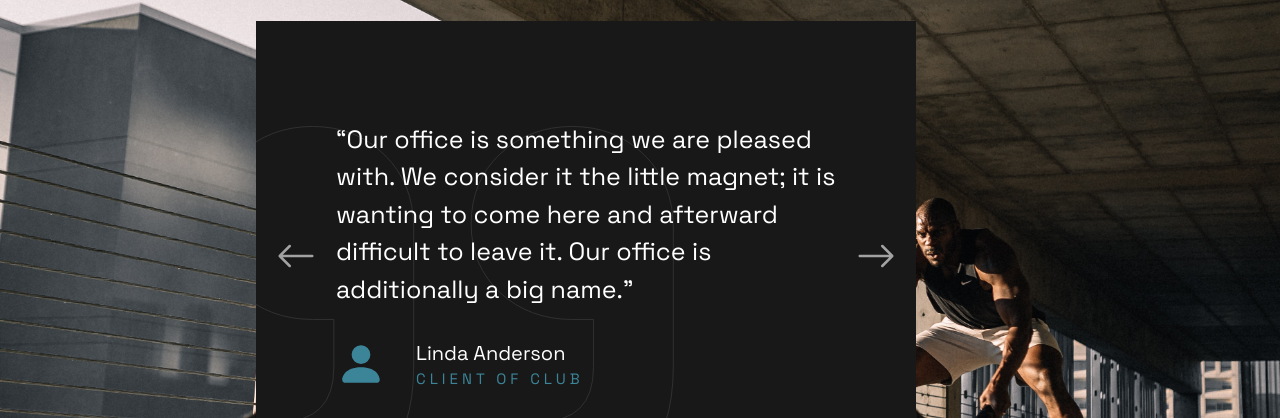
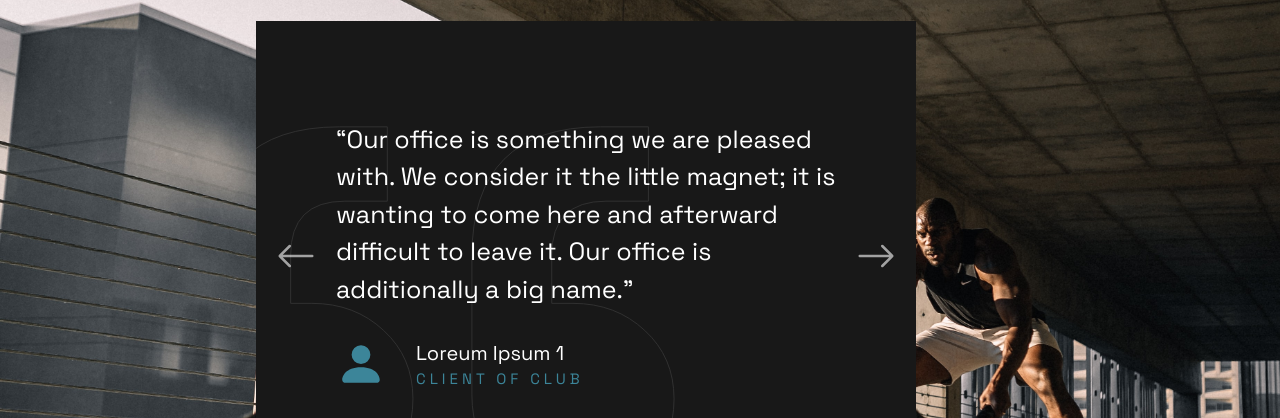
Before and after one commit to fitwithwe/fitwithwe, a React (Vite) app: page /home in a window 1280 px wide. Shown: the part 1460-1878 px from the top of the page. Built offline with nearby package versions, Linux system fonts and the light colour scheme.

Commit message:
vercel json header

```diff
--- a/src/pages/Home/components/Testimonial.tsx
+++ b/src/pages/Home/components/Testimonial.tsx
@@ -1,8 +1,34 @@
 import { ArrowBackIcon, ArrowForwardIcon } from "@chakra-ui/icons";
 import { Flex, Text, Image } from "@chakra-ui/react";
+import React from "react";
 import { BsArrowLeft, BsArrowRight, BsFillPersonFill } from "react-icons/bs";
 
+const items = {
+    1: {
+        name: 'Loreum Ipsum 1',
+        msg: 'Our office is something we are pleased with. We consider it the little magnet; it is wanting to come here and afterward difficult to leave it. Our office is additionally a big name.'
+    },
+    2: {
+        name: 'Loreum Ipsum 2',
+        msg: "Lorem Ipsum is simply dummy text of the printing and typesetting industry. Lorem Ipsum has been the industry's standard dummy text ever since the 1500s, when an unknown printer took a galley of type and scrambled it to make a type specimen book."
+    },
+    3: {
+        name: 'Loreum Ipsum 3',
+        msg: 'It is a long established fact that a reader will be distracted by the readable content of a page when looking at its layout. The point of using Lorem Ipsum is that it has a more-or-less normal distribution of letters'
+    }
+}
+
 export default function Testimonial() {
+    const length = 3
+    const [itemNum, setItemNum] = React.useState(1)
+    const next = () => {
+        if (itemNum + 1 <= length)
+            setItemNum(itemNum + 1)
+    }
+    const prev = () => {
+        if (itemNum - 1 > 0)
+            setItemNum(itemNum - 1)
+    }
     return (
         <Flex w='100%' direction={'column'} maxH='80vh' overflow={'hidden'} position='relative'>
             <Flex w='100%' display={{ base: 'none', md: 'inherit' }}>
@@ -21,7 +47,7 @@ export default function Testimonial() {
                 justifyContent='space-between'
                 alignItems='center'
                 px='20px'
-                py={{base:'80px',md:'100px'}}
+                py={{ base: '80px', md: '100px' }}
                 gridGap={'20px'}
             >
                 <Flex
@@ -36,7 +62,7 @@ export default function Testimonial() {
                         WebkitTextStroke: '1px white'
                     }}
                 >
-                    {'"'}
+                    {'“'}
                 </Flex>
                 <Flex
                     fontWeight={'100'}
@@ -48,6 +74,7 @@ export default function Testimonial() {
                         color: '#3c8599',
                         transition: '0.2s ease-in'
                     }}
+                    onClick={() => prev()}
                 >
                     <BsArrowLeft />
                 </Flex>
@@ -59,7 +86,7 @@ export default function Testimonial() {
                     <Text
                         w={{ base: '200px', sm: '300px', md: '400px', lg: '500px' }}
                     >
-                        “Our office is something we are pleased with. We consider it the little magnet; it is wanting to come here and afterward difficult to leave it. Our office is additionally a big name.”
+                        {`“${items[itemNum].msg}"`}
                     </Text>
                     <Flex
                         mt={'30px'}
@@ -78,7 +105,7 @@ export default function Testimonial() {
                             <Text
                                 fontSize={{ base: '14px', sm: '16px', md: '18px', lg: '20px' }}
                             >
-                                Linda Anderson
+                                {items[itemNum].name}
                             </Text>
                             <Text
                                 letterSpacing={'4px'}
@@ -101,6 +128,7 @@ export default function Testimonial() {
                         color: '#3c8599',
                         transition: '0.2s ease-in'
                     }}
+                    onClick={() => next()}
                 >
                     <BsArrowRight />
                 </Flex>
```
